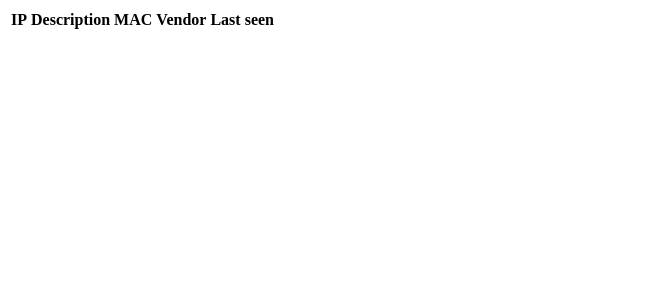
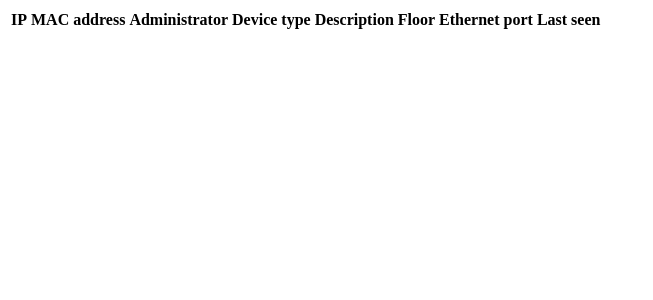
Before and after one commit to orestispanago/Network-monitor, a Flask app: page / in a window 1280 px wide. Shown: the top 300 px of the page, without its empty margins (0-653 px from the left). Run offline with Flask 3, Linux system fonts and the light colour scheme; data that the repository does not hold is empty.

Commit message:
Using known_devices sqlite table instead of dictionary

```diff
--- a/devices.py
+++ /dev/null
@@ -1,4 +0,0 @@
-DEVICE_MAP = {
-    "D0:5E:69:31:BA:92": "John Doe - Desktop",
-    "6": "Unknown Device",
-}
--- a/web/app.py
+++ b/web/app.py
@@ -19,12 +19,12 @@ def verify_password(username, password):
         return username
 
 
-def get_db_data():
+def get_network_scan_data(table="network_scans"):
     # URI mode opens the database in read-only mode to prevent locks with your scanner
     conn = sqlite3.connect(f"file:{DB_PATH}?mode=ro", uri=True)
     conn.row_factory = sqlite3.Row
     curr = conn.cursor()
-    curr.execute("SELECT * FROM hosts ORDER BY ip")
+    curr.execute(f"SELECT * FROM {table} ORDER BY ip")
     rows = curr.fetchall()
     sorted_rows = sorted(rows, key=lambda x: ipaddress.IPv4Address(x[0]))
     headers = [description[0] for description in curr.description]
@@ -32,10 +32,33 @@ def get_db_data():
     return sorted_rows
 
 
+def get_network_map():
+    conn = sqlite3.connect(f"file:{DB_PATH}?mode=ro", uri=True)
+    conn.row_factory = sqlite3.Row
+    curr = conn.cursor()
+    curr.execute("""
+    SELECT
+        network_scans.ip,
+        network_scans.mac_address,
+        known_devices.administrator,
+        known_devices.device_type,
+        known_devices.hostname,
+        known_devices.description,
+        known_devices.floor,
+        known_devices.ethernet_port,
+        network_scans.last_seen
+        FROM network_scans
+    LEFT JOIN known_devices
+    ON network_scans.mac_address = known_devices.mac_address;""")
+    rows = curr.fetchall()
+    conn.close()
+    return rows
+
+
 @app.route("/")
 @auth.login_required
 def index():
-    devices = get_db_data()
+    devices = get_network_map()
     return render_template("index.html", devices=devices)
 
 
--- a/web/templates/index.html
+++ b/web/templates/index.html
@@ -17,9 +17,12 @@
         <thead>
             <tr>
                 <th>IP</th>
+                <th>MAC address</th>
+                <th>Administrator</th>
+                <th>Device type</th>
                 <th>Description</th>
-                <th>MAC</th>
-                <th>Vendor</th>
+                <th>Floor</th>
+                <th>Ethernet port</th>
                 <th>Last seen</th>
             </tr>
         </thead>
@@ -27,14 +30,17 @@
             {% for device in devices %}
             <tr>
                 <td class="ip">{{ device.ip }}</td>
-                <td>{{ device.description or 'Unassigned' }}</td>
-                <td class="ip">{{ device.mac or 'N/A' }}</td>
-                <td>{{ device.vendor or 'Unknown' }}</td>
+                <td class="ip">{{ device.mac_address or '-' }}</td>
+                <td> {{device.administrator or '-'}}</td>
+                <td>{{ device.device_type or '-' }}</td>
+                <td>{{ device.description or '-' }}</td>
+                <td> {{device.floor or '-'}}</td>
+                <td> {{device.ethernet_port or '-'}}</td>
                 <td>
                     {% if device.last_seen %}
                     <span class="online">{{ device.last_seen }}</span>
                     {% else %}
-                    <span class="offline">Offline</span>
+                    <span class="offline">-</span>
                     {% endif %}
                 </td>
             </tr>
```
Also changed, not shown: main.py (+31 -21 lines).
